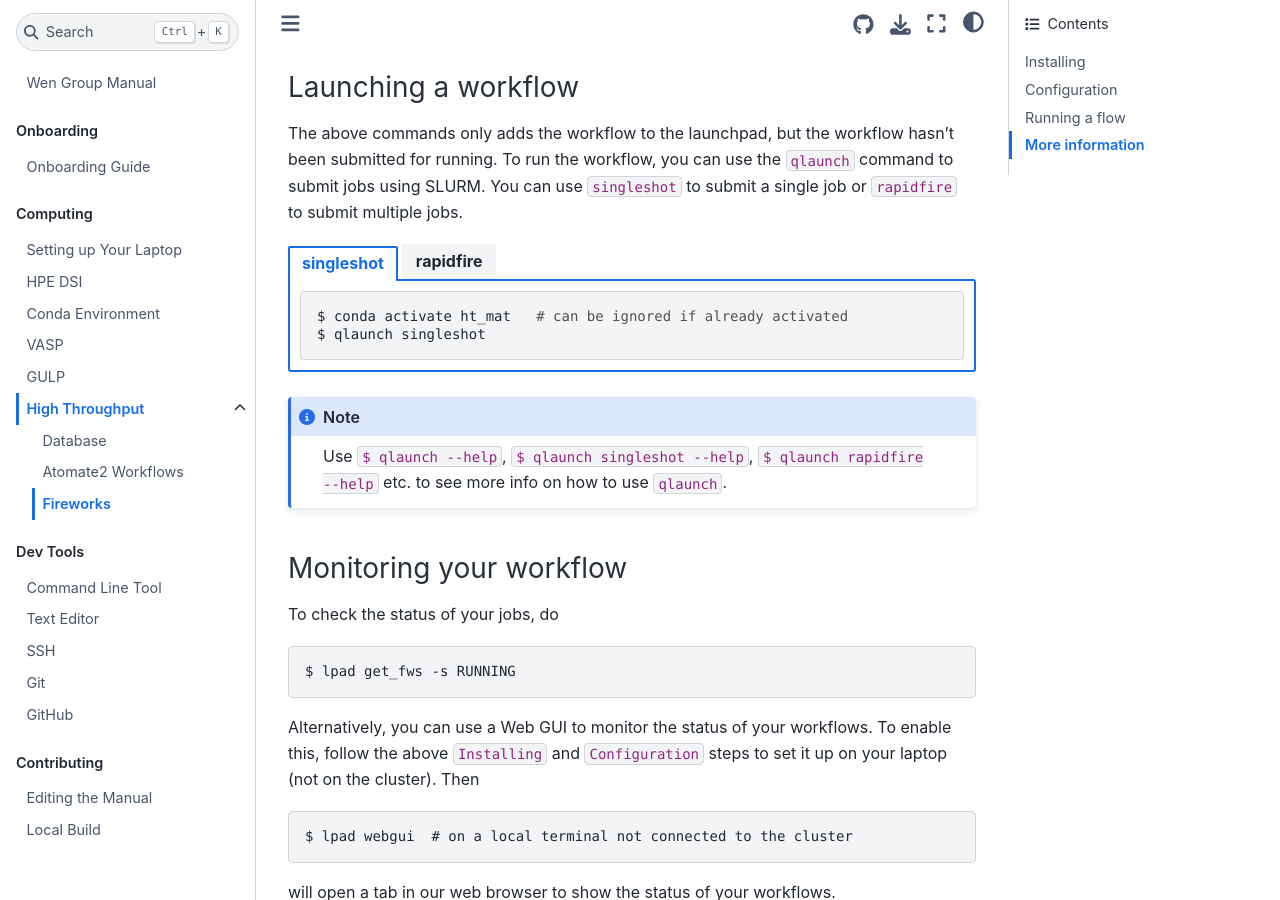
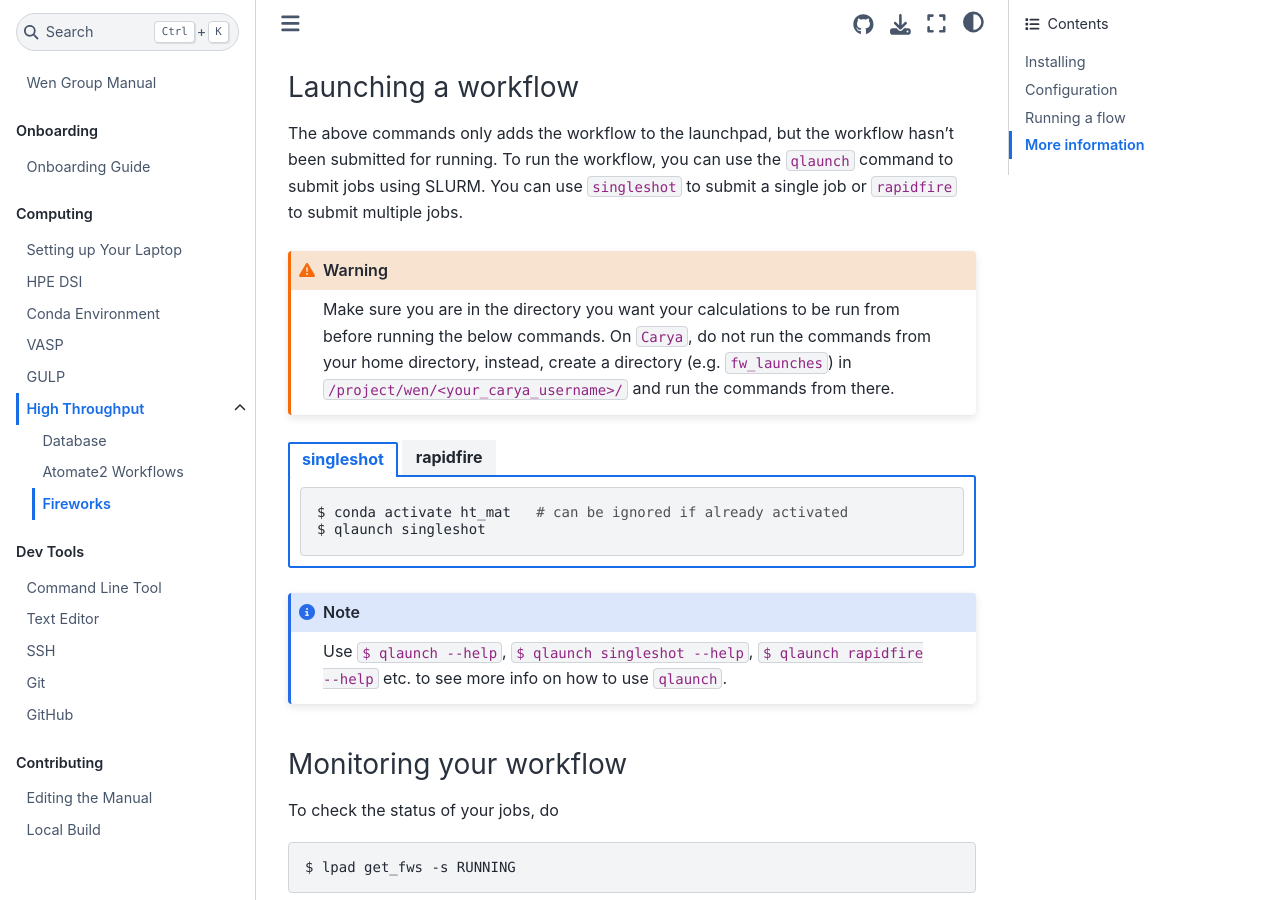
Before and after one commit to wengroup/group_manual, a Jupyter Book: the page built from docs/computing/high_throughput/fireworks.md, in a window 1280 px wide and 900 px high, scrolled down 3308 px. Built offline with Jupyter Book 1.0.4 settings and Sphinx 7.4.7 and the Sphinx Book theme 1.1.4, drawn with Linux system fonts in a browser that asks for light colours.

````diff
--- a/docs/computing/high_throughput/fireworks.md
+++ b/docs/computing/high_throughput/fireworks.md
@@ -132,6 +132,10 @@
 
 The above commands only adds the workflow to the launchpad, but the workflow hasn't been submitted for running. To run the workflow, you can use the `qlaunch` command to submit jobs using SLURM. You can use `singleshot` to submit a single job or `rapidfire` to submit multiple jobs.
 
+```{warning}
+Make sure you are in the directory you want your calculations to be run from before running the below commands. On `Carya`, do not run the commands from your home directory, instead, create a directory (e.g. `fw_launches`) in `/project/wen/<your_carya_username>/` and run the commands from there.
+```
+
 ::::{tab-set}
 
 :::{tab-item} singleshot
````
Also changed, not shown: other parts of docs/computing/high_throughput/fireworks.md (+1 -1 lines).
